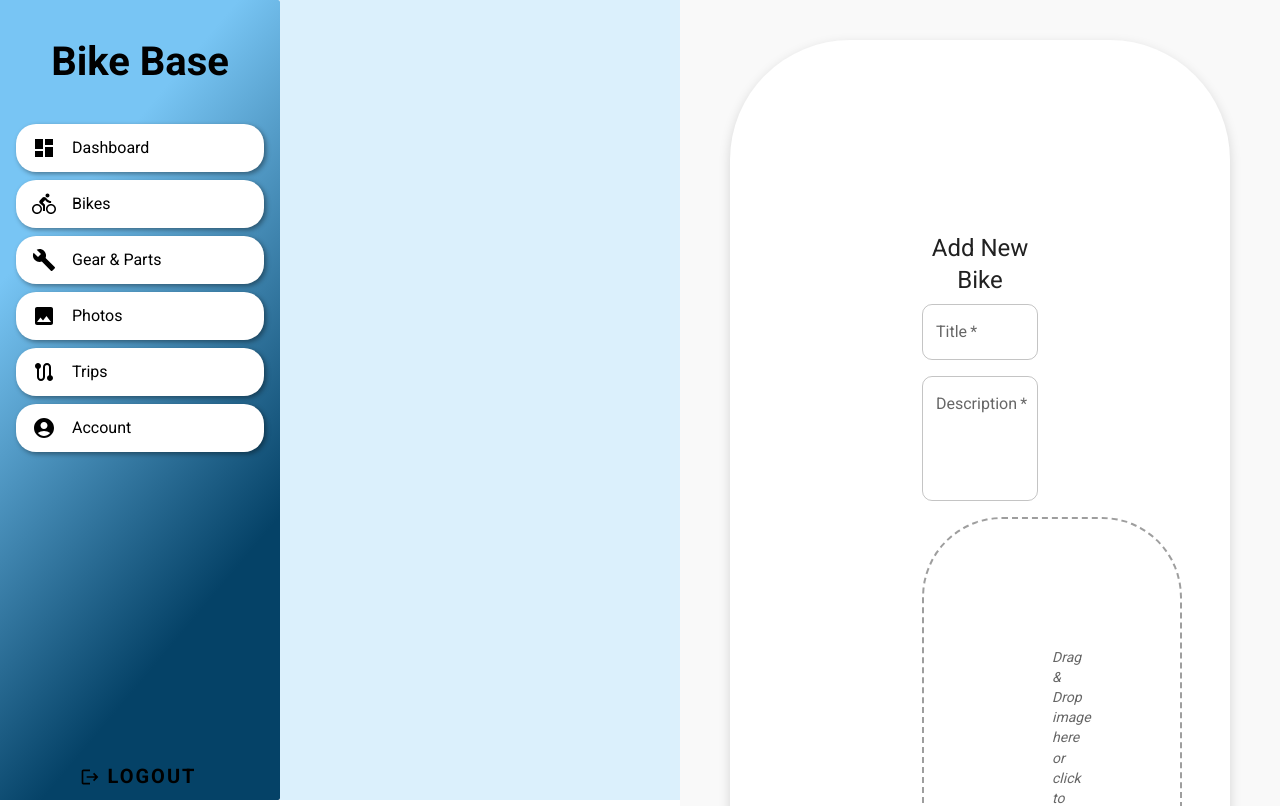
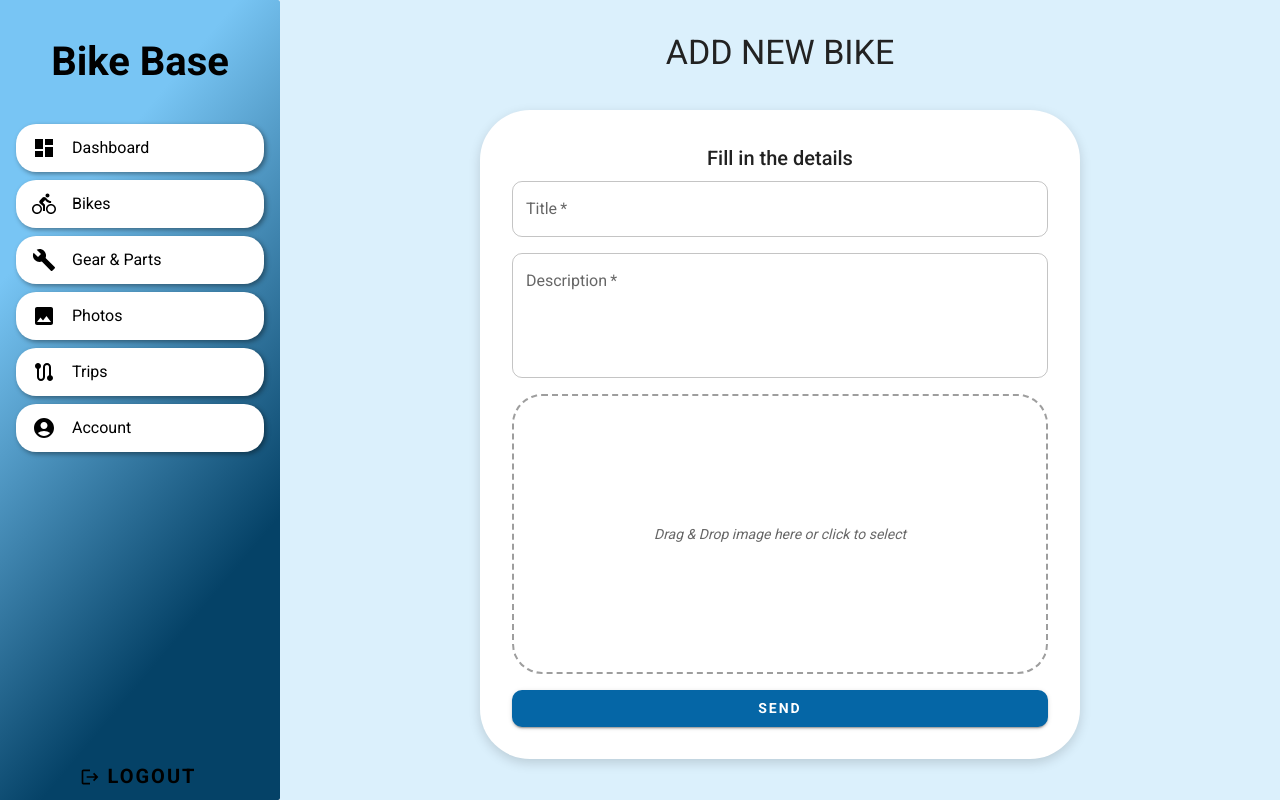
Before and after one commit to Krakers42/ZTPAI, a React (Vite) app in the folder frontend/: page /add-bike in a window 1280 px wide. Shown: the top 806 px of the page. Built offline with nearby package versions, Linux system fonts and the light colour scheme; no server answers.

Commit message:
style(addBikes, gearParts) fix styling issues

```diff
--- a/frontend/src/pages/AddBike.jsx
+++ b/frontend/src/pages/AddBike.jsx
@@ -35,7 +35,7 @@ export default function AddBike() {
     e.preventDefault();
     try {
       await addBike({ name: title, description, file });
-      window.location.href = "/bikes"; // Można później zamienić na navigate
+      window.location.href = "/bikes";
     } catch (err) {
       console.error(err);
       alert("Failed to add bike");
@@ -43,17 +43,40 @@ export default function AddBike() {
   };
 
   return (
-    <div style={{ display: "flex" }}>
-      <AddBikesLayout />
-      <main style={styles.main}>
+    <AddBikesLayout>
+
+      <Typography variant="h4" align="center" sx={styles.title}>
+        ADD NEW BIKE
+      </Typography>
+
+      <Box sx={styles.formWrapper}>
+
         <Paper sx={styles.paper}>
-          <Typography variant="h5" align="center" gutterBottom>
-            Add New Bike
+
+          <Typography variant="h6" align="center" gutterBottom>
+            Fill in the details
           </Typography>
 
-          <Box component="form" onSubmit={handleSubmit} sx={{ display: "flex", flexDirection: "column", gap: 2 }}>
-            <TextField label="Title" value={title} onChange={(e) => setTitle(e.target.value)} required />
-            <TextField label="Description" multiline rows={4} value={description} onChange={(e) => setDescription(e.target.value)} required />
+          <Box
+            component="form"
+            onSubmit={handleSubmit}
+            sx={{ display: "flex", flexDirection: "column", gap: 2 }}
+          >
+            <TextField
+              label="Title"
+              value={title}
+              onChange={(e) => setTitle(e.target.value)}
+              required
+            />
+
+            <TextField
+              label="Description"
+              multiline
+              rows={4}
+              value={description}
+              onChange={(e) => setDescription(e.target.value)}
+              required
+            />
 
             <Box
               onDrop={handleDrop}
@@ -65,6 +88,7 @@ export default function AddBike() {
               <Typography variant="body2" color="textSecondary">
                 Drag & Drop image here or click to select
               </Typography>
+
               <input
                 id="fileInput"
                 hidden
@@ -74,14 +98,23 @@ export default function AddBike() {
               />
             </Box>
 
-            {preview && <Box component="img" src={preview} alt="preview" sx={styles.preview} className="fadeInZoom" />}
+            {preview && (
+              <Box
+                component="img"
+                src={preview}
+                alt="preview"
+                sx={styles.preview}
+                className="fadeInZoom"
+              />
+            )}
 
             <Button variant="contained" color="primary" type="submit">
               SEND
             </Button>
           </Box>
         </Paper>
-      </main>
-    </div>
+      </Box>
+
+    </AddBikesLayout>
   );
 }
--- a/frontend/src/styles/AddBikeStyles.js
+++ b/frontend/src/styles/AddBikeStyles.js
@@ -1,34 +1,38 @@
-import "../animations/fadeInZoom.css";
-
 export default function useAddBikeStyles() {
   return {
-    main: {
-      flex: 1,
+    title: {
+      mt: 4,
+      mb: 2,
+      textAlign: "center",
+      color: "#222",
+    },
+
+    formWrapper: {
+      width: "100%",
       display: "flex",
       justifyContent: "center",
-      alignItems: "center",
-      padding: "40px 0",
-      backgroundColor: "#f9f9f9",
-      color: "#222",
-      fontSize: "1rem",
-      minHeight: "100vh",
+      padding: "20px",
+      boxSizing: "border-box",
+      minWidth: "400px",
     },
+
     paper: {
-      padding: 24,
-      borderRadius: 12,
+      width: "100%",
+      maxWidth: 600,
+      padding: 4,
+      borderRadius: 5,
+      backgroundColor: "#fff",
       boxShadow: "0 4px 12px rgba(0, 0, 0, 0.15)",
-      width: "100%",
-      maxWidth: 500,
-      backgroundColor: "#fff",
       transition: "transform 0.2s ease, box-shadow 0.2s ease",
       "&:hover": {
         transform: "translateY(-3px)",
         boxShadow: "0 6px 14px rgba(0, 0, 0, 0.2)",
       },
     },
+
     uploadBox: (isDragging) => ({
       border: "2px dashed #9e9e9e",
-      borderRadius: 8,
+      borderRadius: 3,
       padding: 16,
       textAlign: "center",
       cursor: "pointer",
@@ -37,13 +41,14 @@ export default function useAddBikeStyles() {
       fontStyle: "italic",
       color: "#555",
     }),
+
     preview: {
-      width: "100%",
-      height: 200,
-      objectFit: "cover",
-      borderRadius: 8,
-      marginTop: "16px",
+      maxWidth: "100%",
+      height: "auto",
+      borderRadius: 3,
+      marginTop: 1,
       boxShadow: "0 2px 8px rgba(0,0,0,0.2)",
+      display: "block",
     },
   };
 }
--- a/frontend/src/styles/BikesStyles.js
+++ b/frontend/src/styles/BikesStyles.js
@@ -5,7 +5,6 @@ export default function useBikesStyles() {
     title: {
       mt: 4,
       mb: 4,
-      fontFamily: "Roboto, sans-serif",
     },
 
     gridContainer: {
--- a/frontend/src/styles/GearPartsStyles.js
+++ b/frontend/src/styles/GearPartsStyles.js
@@ -1,47 +1,80 @@
 export default function useGearPartsStyles() {
   return {
     main: {
-      padding: "2rem",
-      animation: "fadeInZoom 0.3s ease",
+      flex: 1,
+      padding: "0 24px",
+      boxSizing: "border-box",
+      display: "flex",
+      flexDirection: "column",
+      alignItems: "center",
+      overflowY: "auto",
     },
 
     title: {
-      fontSize: "2rem",
-      fontWeight: 700,
-      marginBottom: "1.5rem",
-      color: "#0d47a1",
-      textAlign: "left",
+      mt: 4,
+      mb: 4,
+      textAlign: "center",
     },
 
-    formRow: {
+    formWrapper: {
+      width: "100%",
+      maxWidth: "1000px",
       display: "flex",
+      flexWrap: "wrap",
       gap: "1rem",
-      marginBottom: "1.5rem",
-      flexWrap: "wrap",
+      mb: 4,
+      alignItems: "flex-end",
+      backgroundColor: "#fff",
+      padding: "20px",
+      borderRadius: 1.5,
+      boxShadow: "0 4px 12px rgba(0, 0, 0, 0.1)",
     },
 
-    table: {
-      backgroundColor: "white",
-      borderRadius: "12px",
+    tableWrapper: {
+      width: "100%",
+      maxWidth: "1000px",
+      backgroundColor: "#fff",
+      borderRadius: 1.5,
       boxShadow: "0 3px 10px rgba(0,0,0,0.1)",
       overflow: "hidden",
     },
 
     tableHeaderCell: {
       fontWeight: "bold",
-      backgroundColor: "rgba(25,118,210,0.2)",
+      backgroundColor: "rgba(7, 116, 224, 0.35)",
     },
 
     actionButtons: {
       display: "flex",
+      flexDirection: "column",
       gap: "0.5rem",
     },
 
-    dialogContent: {
+    formButtonWrapper: {
+      width: "100%",
+      display: "flex",
+      justifyContent: "center",
+    },
+
+    dialogTitle: {
+      textAlign: "center",
+      width: "100%",
+      mb: 1,
+      mt: 1,
+    },
+
+    dialogContentBox: {
       display: "flex",
       flexDirection: "column",
-      gap: "1rem",
-      minWidth: "300px",
+      gap: 2,
+      mt: 1,
+      alignItems: "center",
+      textAlign: "center",
+      width: "100%",
+    },
+
+    textField: {
+      width: "100%",
     },
   };
 }
```
Also changed, not shown: frontend/src/pages/GearParts.jsx (+45 -50 lines).
